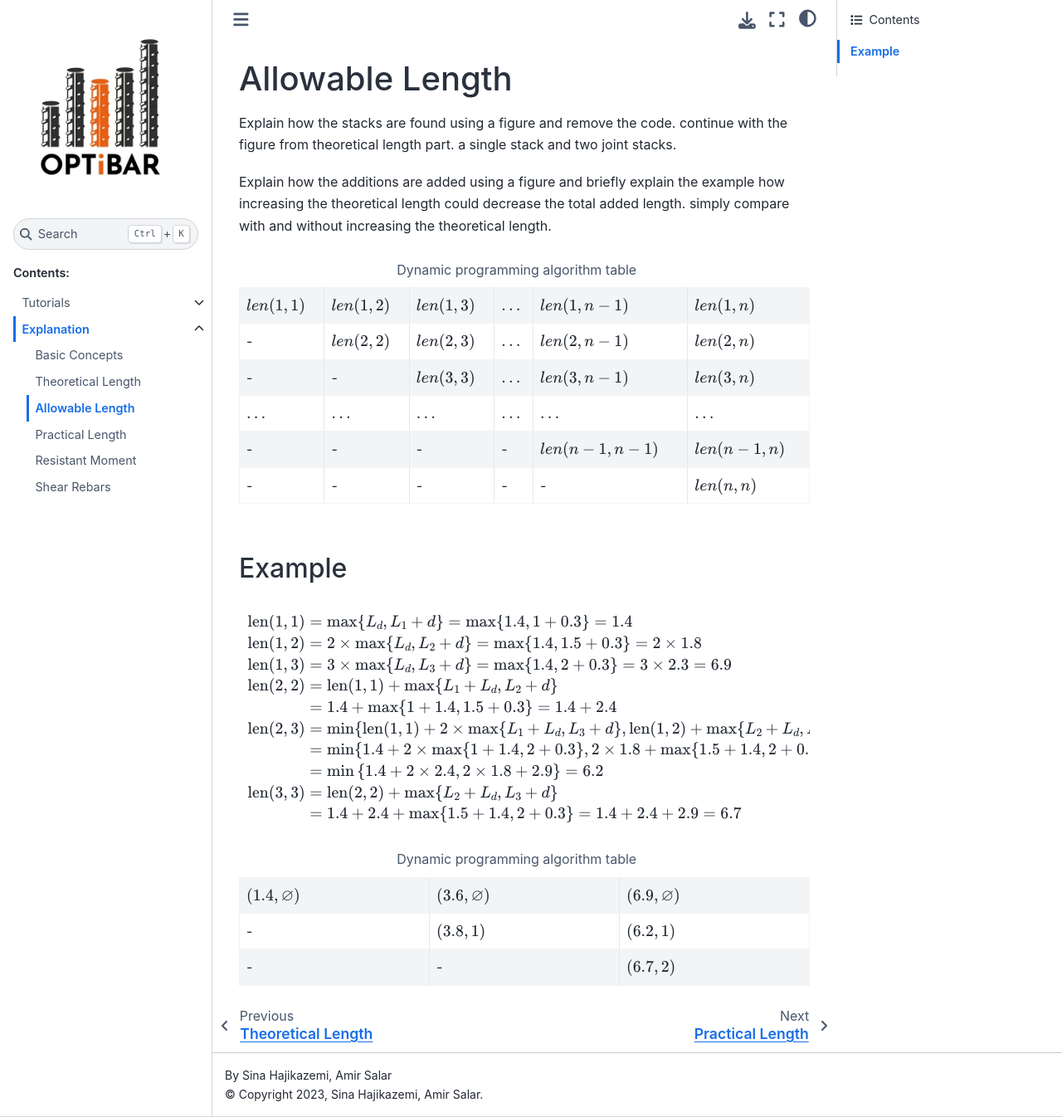
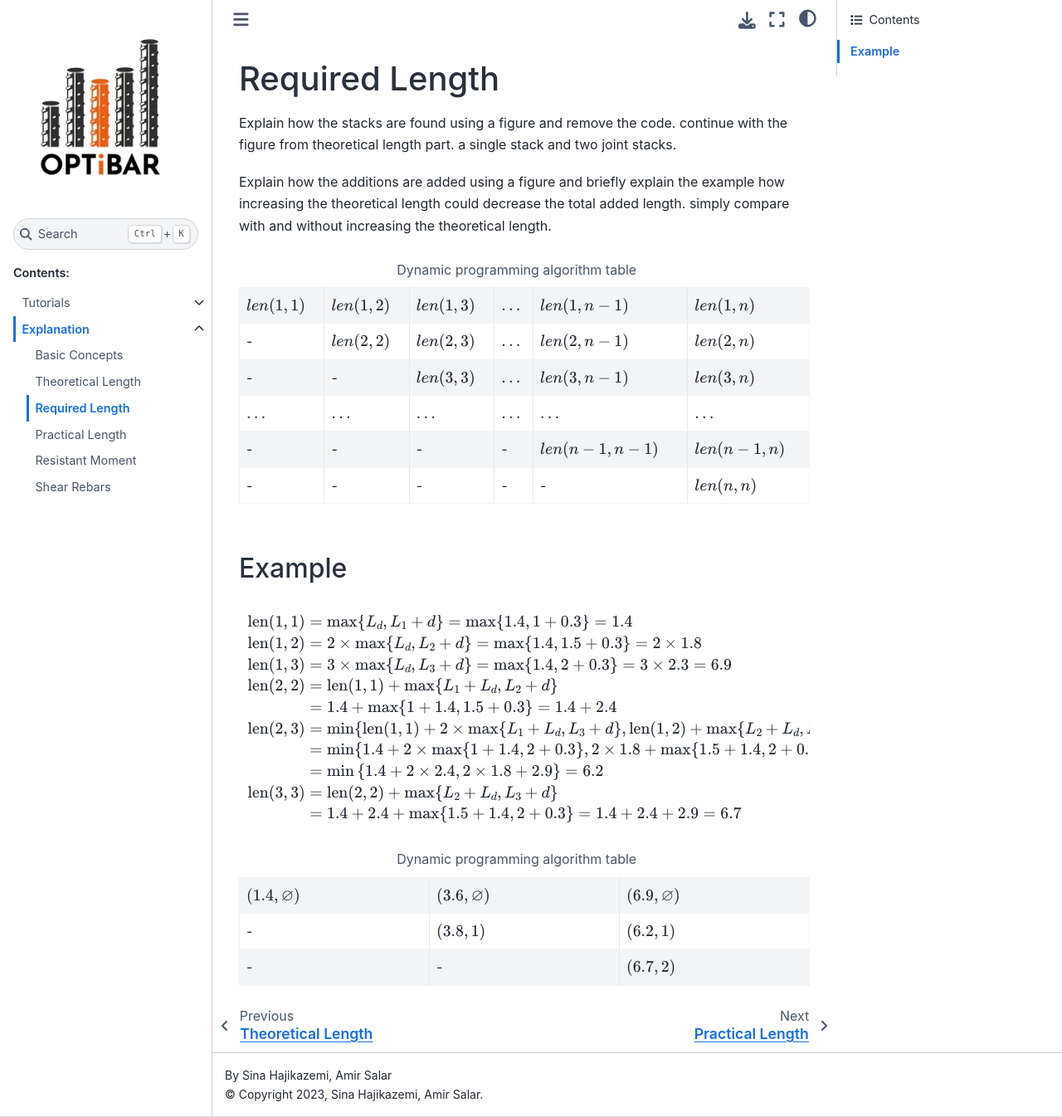
Before and after one commit to OPTiBAR/OPTiBAR, a Sphinx documentation site: the page built from docs/source/explanation/required.md, in a window 1280 px wide and 1346 px high. Shown: the whole window at 83% size. Built offline with Sphinx 7.4.7 and the Sphinx Book theme 1.1.4, drawn with Linux system fonts in a browser that asks for light colours.

Commit message:
allowable changed to required

```diff
--- a/docs/source/explanation/index.rst
+++ b/docs/source/explanation/index.rst
@@ -7,7 +7,7 @@
 
    intro
    theoretical
-   allowable
+   required
    practical
    moment
    shear
--- a/docs/source/explanation/allowable.md
+++ b/docs/source/explanation/required.md
@@ -1,4 +1,4 @@
-Allowable Length
+Required Length
 ===================================
 
 Explain how the stacks are found using a figure and remove the code.
```
Also changed, not shown: docs/source/_static/drawing.svg (added).
